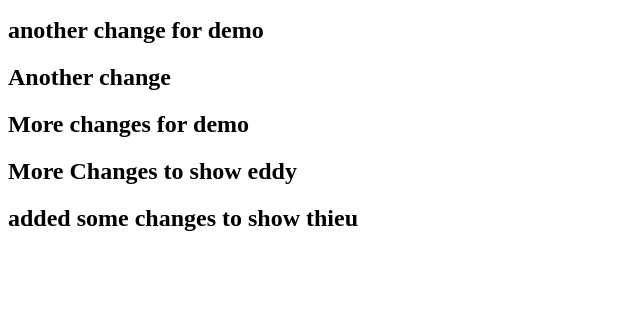
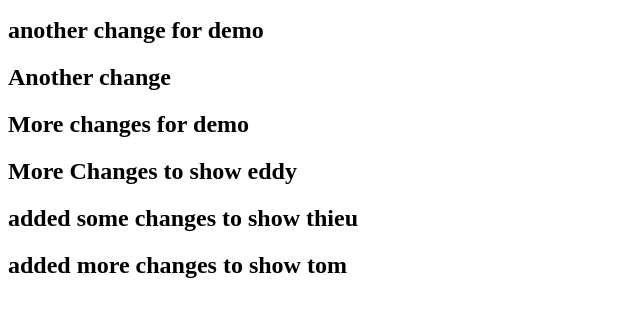
Before and after one commit to Sooova/Canban-Sync-Demo, a plain HTML site: page index.html in a window 1280 px wide. Shown: the part 168-484 px from the top of the page, without its empty margins (0-640 px from the left). Drawn offline with Linux system fonts and the light colour scheme.

Commit message:
push changes
new changes on html for demo
!canban.new(Showing tom functionality, complete)

```diff
--- a/index.html
+++ b/index.html
@@ -15,5 +15,6 @@
     <h2>More changes for demo</h2>
     <h2>More Changes to show eddy</h2>
     <h2>added some changes to show thieu</h2>
+    <h2>added more changes to show tom</h2>
 </body>
 </html>
```
